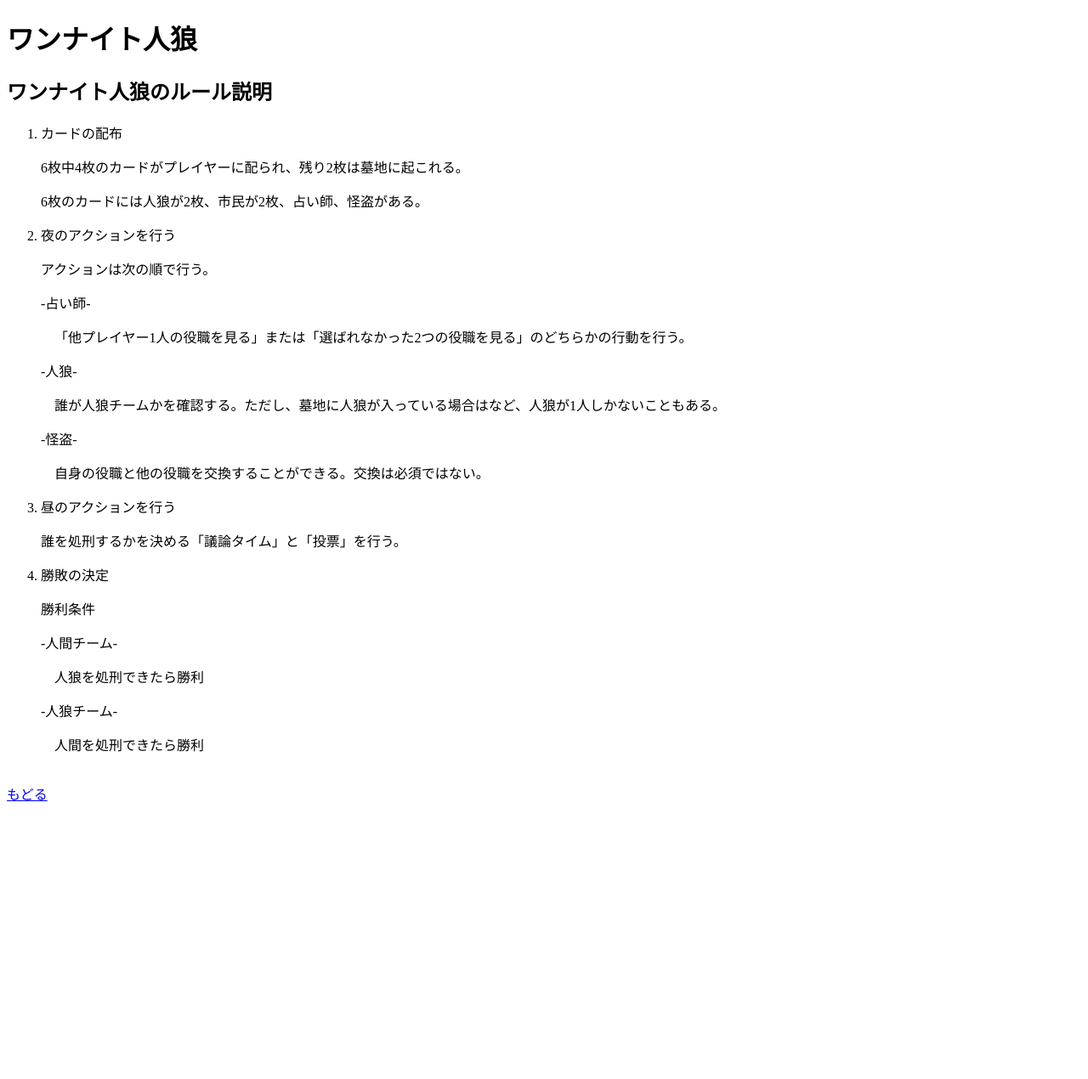
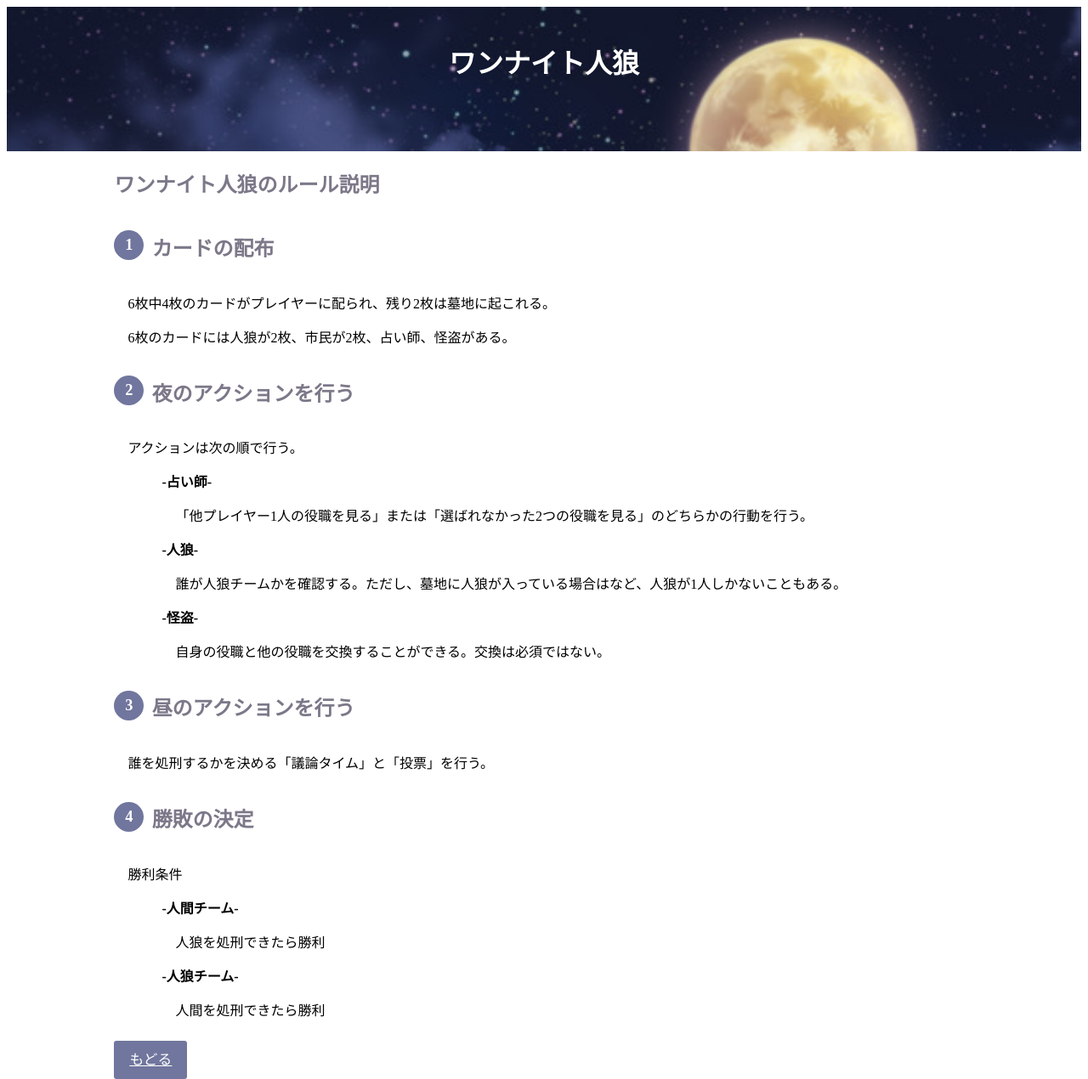
Before and after one commit to e1b21090/team5, a Spring Boot app: page /rules in a window 1280 px wide. Shown: the whole page at 85% size. Before the commit the page ends 943 px from the top, so only its background shows below. Run offline with Spring Boot 4, Linux system fonts and the light colour scheme; some of the project's set-up classes (security, data sources, template engines, error pages and the like) are left out, and stand-ins take their place; some libraries are stand-ins or nearby versions.

Commit message:
stylt_r.cssの作成

```diff
--- /dev/null
+++ b/src/main/resources/static/style_r.css
@@ -0,0 +1,87 @@
+html {
+  font-size: 100%;
+}
+
+body {
+  font-family: Yu Gothic Medium, 游ゴシック Medium;
+  /* color: #432; */
+}
+
+main {
+  padding-left: 10%;
+}
+
+.header {
+  height: 150px;
+  padding-top: 20px;
+  background-image: url(tsuki.jpeg);
+  background-size: cover;
+  text-align: center;
+  color: #fff;
+}
+
+.main-title {
+  color: #7c7889;
+}
+
+td th {
+  font-size: 2rem;
+  font-weight: bolder;
+}
+
+main {
+  width: 70%;
+}
+
+.topic-list {
+  line-height: 0.5;
+}
+
+.button {
+  font-size: 1.05rem;
+  background: #70769d;
+  color: #fff;
+  border-radius: 3px;
+  padding: 13px 18px;
+  justify-content: space-between;
+}
+
+.button:hover {
+  background: #ddd;
+}
+
+.number {
+  position: absolute;
+  counter-increment: num;
+  content: counter(num);
+  display: inline-block;
+  background: #70769d;
+  color: #FFF;
+  font-weight: bold;
+  font-size: 1.15rem;
+  border-radius: 50%;
+  width: 35px;
+  height: 35px;
+  line-height: 35px;
+  text-align: center;
+  top: 0;
+}
+
+.title {
+  font-weight: bolder;
+  color: #7c7889;
+  margin-left: 5%;
+  display: inline-block;
+}
+
+.method {
+  position: relative;
+}
+
+ul {
+  list-style-type: none;
+}
+
+ul li {
+  font-weight: bolder;
+}
--- a/src/main/resources/templates/rules.html
+++ b/src/main/resources/templates/rules.html
@@ -4,64 +4,54 @@
 <head>
   <meta charset="utf-8">
   <title>人狼ゲーム・ルール</title>
+  <link rel="stylesheet" href="style_r.css">
 </head>
 
 <body>
   <header>
     <div class="header">
-      <div class="head-title">
-        <h1>ワンナイト人狼</h1>
-      </div>
+      <h1>ワンナイト人狼</h1>
+    </div>
   </header>
   <main>
-    <h2>ワンナイト人狼のルール説明</h2>
-    <ol>
-      <li>カードの配布</li>
-      <p>6枚中4枚のカードがプレイヤーに配られ、残り2枚は墓地に起これる。</p>
-      <p>6枚のカードには人狼が2枚、市民が2枚、占い師、怪盗がある。</p>
-      <li>夜のアクションを行う</li>
-      <tr>
-        <p>アクションは次の順で行う。</p>
-      </tr>
-      <tr>
-        <th>-占い師-</th>
-        <td>
-          <p>&emsp;「他プレイヤー1人の役職を見る」または「選ばれなかった2つの役職を見る」のどちらかの行動を行う。</p>
-        </td>
-      </tr>
-      <tr>
-        <th>-人狼-</th>
-        <td>
-          <p>&emsp;誰が人狼チームかを確認する。ただし、墓地に人狼が入っている場合はなど、人狼が1人しかないこともある。</p>
-        </td>
-      </tr>
-      <tr>
-        <th>-怪盗-</th>
-        <td>
-          <p>&emsp;自身の役職と他の役職を交換することができる。交換は必須ではない。</p>
-        </td>
-      </tr>
-      <li>昼のアクションを行う</li>
-      <p>誰を処刑するかを決める「議論タイム」と「投票」を行う。</p>
-      <li>勝敗の決定</li>
-      <tr>
-        <p>勝利条件</p>
-      </tr>
-      <tr>
-        <th>-人間チーム-</th>
-        <td>
-          <p>&emsp;人狼を処刑できたら勝利</p>
-        </td>
-      </tr>
-      <tr>
-        <th>-人狼チーム-</th>
-        <td>
-          <p>&emsp;人間を処刑できたら勝利</p>
-        </td>
-      </tr>
-    </ol>
+    <h2 class="main-title">ワンナイト人狼のルール説明</h2>
+    <div class="method">
+      <p class="number">1</p>
+      <h2 class="title">カードの配布</h2>
+    </div>
+    <p>&emsp;6枚中4枚のカードがプレイヤーに配られ、残り2枚は墓地に起これる。</p>
+    <p>&emsp;6枚のカードには人狼が2枚、市民が2枚、占い師、怪盗がある。</p>
+    <div class="method">
+      <p class="number">2</p>
+      <h2 class="title">夜のアクションを行う</h2>
+    </div>
+    <p>&emsp;アクションは次の順で行う。</p>
+    <ul>
+      <li>&emsp;-占い師-</li>
+      <p>&emsp;&emsp;「他プレイヤー1人の役職を見る」または「選ばれなかった2つの役職を見る」のどちらかの行動を行う。</p>
+      <li>&emsp;-人狼-</li>
+      <p>&emsp;&emsp;誰が人狼チームかを確認する。ただし、墓地に人狼が入っている場合はなど、人狼が1人しかないこともある。</p>
+      <li>&emsp;-怪盗-</li>
+      <p>&emsp;&emsp;自身の役職と他の役職を交換することができる。交換は必須ではない。</p>
+    </ul>
+    <div class="method">
+      <p class="number">3</p>
+      <h2 class="title">昼のアクションを行う</h2>
+    </div>
+    <p>&emsp;誰を処刑するかを決める「議論タイム」と「投票」を行う。</p>
+    <div class="method">
+      <p class="number">4</p>
+      <h2 class="title">勝敗の決定</h2>
+    </div>
+    <p>&emsp;勝利条件</p>
+    <ul>
+      <li>&emsp;-人間チーム-</li>
+      <p>&emsp;&emsp;人狼を処刑できたら勝利</p>
+      <li>&emsp;-人狼チーム-</li>
+      <p>&emsp;&emsp;人間を処刑できたら勝利</p>
+    </ul>
     <br />
-    <a href=/entry>もどる</a>
+    <a href=/entry class="button">もどる</a>
   </main>
 
 
```
